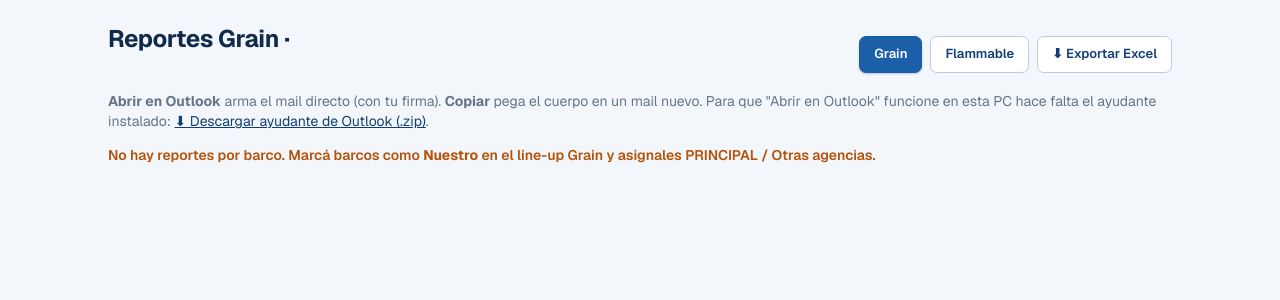
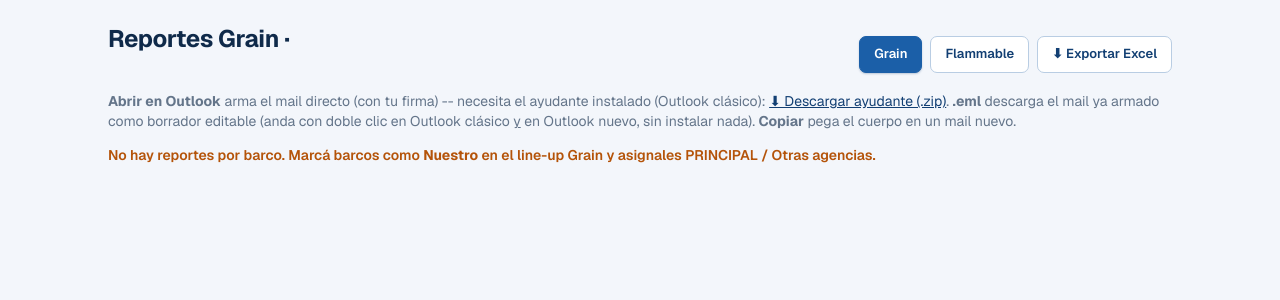
Before and after one commit to LeandroFrattini/sistemita-seawhite, a FastAPI app: template app/templates/reports/preview.html in a window 1280 px wide. Shown: the top 300 px of the page. Run offline with FastAPI, Linux system fonts and the light colour scheme; the template is opened without the code that fills it, so the values that code supplies are empty; some libraries are stand-ins or nearby versions.

Commit message:
Reportes: suma boton .eml (individual y todos juntos) al lado de Abrir en Outlook
El backend para esto ya existia (app/eml.py con X-Unsent:1, y las
rutas /reports/{call}/client/{client}.eml y /reports/all.zip) pero no
estaba enganchado a ningun boton en la pagina. Se confirmo que
X-Unsent:1 abre el mail editable tanto en Outlook clasico como en
Outlook nuevo -- se dejan las dos vias (Outlook / .eml) juntas por
ahora para probar antes de sacar el ayudante instalado.

Co-Authored-By: Claude Sonnet 5 <noreply@anthropic.com>

```diff
--- a/app/templates/reports/preview.html
+++ b/app/templates/reports/preview.html
@@ -10,14 +10,16 @@
   </div>
 </div>
 
-<p class="muted"><b>Abrir en Outlook</b> arma el mail directo (con tu firma). <b>Copiar</b> pega el cuerpo en
-un mail nuevo. Para que "Abrir en Outlook" funcione en esta PC hace falta el ayudante instalado:
-<a href="/static/downloads/ayudante-outlook.zip">⬇ Descargar ayudante de Outlook (.zip)</a>.</p>
+<p class="muted"><b>Abrir en Outlook</b> arma el mail directo (con tu firma) -- necesita el ayudante instalado
+(Outlook clásico): <a href="/static/downloads/ayudante-outlook.zip">⬇ Descargar ayudante (.zip)</a>.
+<b>.eml</b> descarga el mail ya armado como borrador editable (anda con doble clic en Outlook clásico
+<u>y</u> en Outlook nuevo, sin instalar nada). <b>Copiar</b> pega el cuerpo en un mail nuevo.</p>
 
 {% if items|length > 1 %}
 <div class="bulk-bar">
   <label class="bulk-all"><input type="checkbox" id="select-all" checked> Seleccionar todos</label>
   <button id="btn-bulk-outlook" class="btn primary">✉ Abrir seleccionados en Outlook (<span id="bulk-count">0</span>)</button>
+  <a class="btn" href="/reports/all.zip?kind={{ kind }}">⬇ Descargar todos (.eml)</a>
   <span id="bulk-status" class="muted"></span>
 </div>
 {% endif %}
@@ -39,6 +41,7 @@ un mail nuevo. Para que "Abrir en Outlook" funcione en esta PC hace falta el ayu
     </div>
     <div class="rc-actions">
       <button class="btn primary" data-outlook>✉ Abrir en Outlook</button>
+      <a class="btn" href="/reports/flammable-full.eml">⬇ .eml</a>
       <button class="btn" data-copy>Copiar cuerpo</button>
       <span class="hint" hidden></span>
     </div>
@@ -77,6 +80,7 @@ un mail nuevo. Para que "Abrir en Outlook" funcione en esta PC hace falta el ayu
     </div>
     <div class="rc-actions">
       <button class="btn primary" data-outlook>✉ Abrir en Outlook</button>
+      <a class="btn" href="/reports/{{ it.call_id }}/client/{{ it.client_id }}.eml?kind={{ kind }}">⬇ .eml</a>
       <button class="btn" data-copy>Copiar cuerpo</button>
       <span class="hint" hidden></span>
     </div>
```
